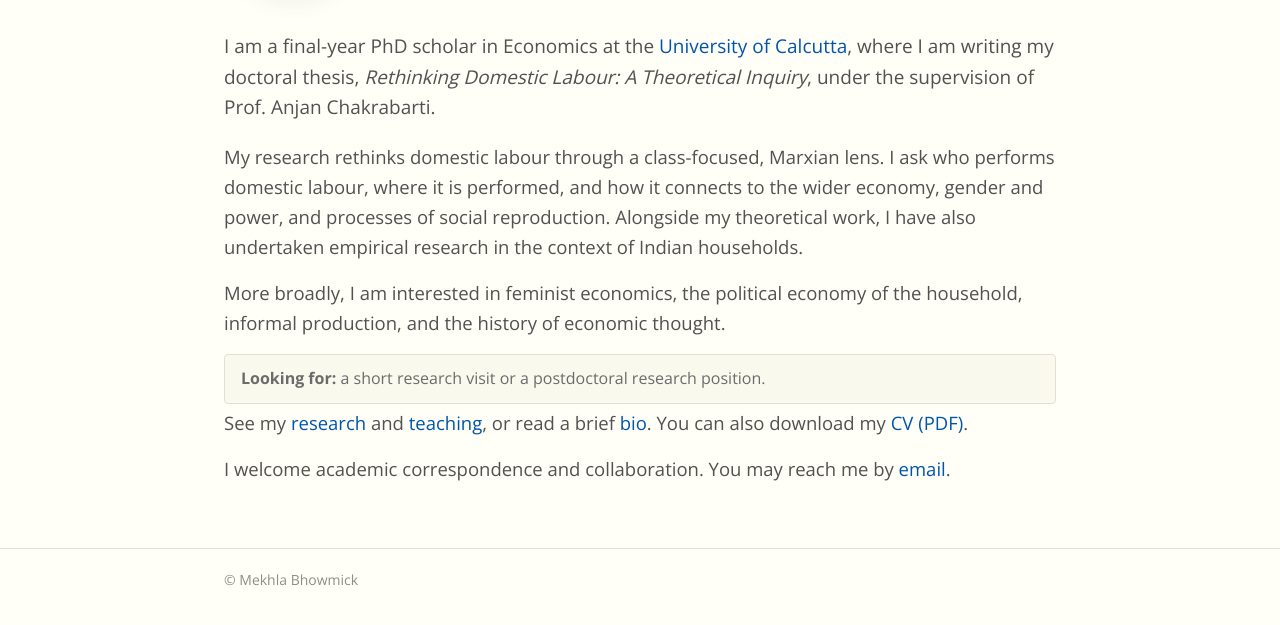
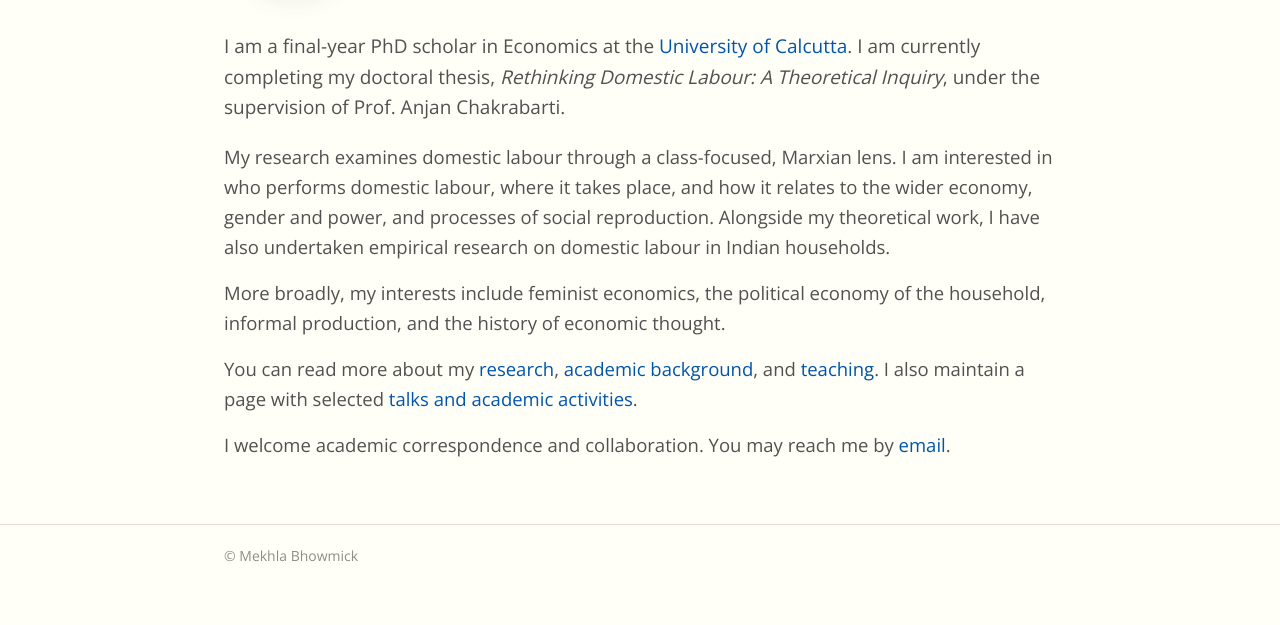
Before and after one commit to mekhlabhowmick/mekhlabhowmick.github.io, a plain HTML site: page index.html in a window 1280 px wide. Shown: the part 247-872 px from the top of the page. Drawn offline with nearby package versions, Linux system fonts and the light colour scheme.

Commit message:
Update index.html

```diff
--- a/index.html
+++ b/index.html
@@ -5,19 +5,20 @@
 <meta name="viewport" content="width=device-width, initial-scale=1">
 
 <title>About &mdash; Mekhla Bhowmick</title>
-<meta name="description" content="Mekhla Bhowmick — PhD scholar in Economics at the University of Calcutta. Domestic labour, class analysis, feminist economics.">
+<meta name="description" content="Mekhla Bhowmick — PhD scholar in Economics at the University of Calcutta, working on domestic labour, Marxian political economy, and feminist economics.">
 
 <link rel="canonical" href="https://mekhlabhowmick.github.io/">
 
 <meta property="og:type" content="profile">
 <meta property="og:site_name" content="Mekhla Bhowmick">
 <meta property="og:title" content="Mekhla Bhowmick — PhD Scholar in Economics, University of Calcutta">
-<meta property="og:description" content="Domestic labour, class analysis, feminist economics.">
+<meta property="og:description" content="Domestic labour, Marxian political economy, and feminist economics.">
 <meta property="og:url" content="https://mekhlabhowmick.github.io/">
 <meta property="og:image" content="https://mekhlabhowmick.github.io/photo.jpg">
+
 <meta name="twitter:card" content="summary">
 <meta name="twitter:title" content="Mekhla Bhowmick — PhD Scholar in Economics">
-<meta name="twitter:description" content="Domestic labour, class analysis, feminist economics.">
+<meta name="twitter:description" content="Domestic labour, Marxian political economy, and feminist economics.">
 <meta name="twitter:image" content="https://mekhlabhowmick.github.io/photo.jpg">
 
 <script type="application/ld+json">
@@ -70,6 +71,7 @@
 
   <header class="masthead">
     <img class="portrait" src="photo.jpg" alt="Mekhla Bhowmick" width="200" height="200">
+
     <div>
       <h1>Mekhla Bhowmick</h1>
       <p class="role">PhD Scholar in Economics, University of Calcutta</p>
@@ -78,33 +80,30 @@
 
   <p class="lede">
     I am a final-year PhD scholar in Economics at the
-    <a href="https://www.caluniv.ac.in/">University of Calcutta</a>, where I am
-    writing my doctoral thesis, <em>Rethinking Domestic Labour: A Theoretical Inquiry</em>,
+    <a href="https://www.caluniv.ac.in/">University of Calcutta</a>.
+    I am currently completing my doctoral thesis,
+    <em>Rethinking Domestic Labour: A Theoretical Inquiry</em>,
     under the supervision of Prof. Anjan Chakrabarti.
   </p>
 
   <p>
-    My research rethinks domestic labour through a class-focused, Marxian lens.
-    I ask who performs domestic labour, where it is performed, and how it connects
-    to the wider economy, gender and power, and processes of social reproduction.
-    Alongside my theoretical work, I have also undertaken empirical research in the
-    context of Indian households.
+    My research examines domestic labour through a class-focused, Marxian lens.
+    I am interested in who performs domestic labour, where it takes place, and
+    how it relates to the wider economy, gender and power, and processes of
+    social reproduction. Alongside my theoretical work, I have also undertaken
+    empirical research on domestic labour in Indian households.
   </p>
 
   <p>
-    More broadly, I am interested in feminist economics, the political economy of
-    the household, informal production, and the history of economic thought.
-  </p>
-
-  <p class="profilerow">
-    <strong>Looking for:</strong> a short research visit or a postdoctoral research position.
+    More broadly, my interests include feminist economics, the political economy
+    of the household, informal production, and the history of economic thought.
   </p>
 
   <p>
-    See my <a href="/research.html">research</a> and
-    <a href="/teaching.html">teaching</a>, or read a brief
-    <a href="/bio.html">bio</a>. You can also download my
-    <a href="/assets/cv/mekhla_bhowmick_cv.pdf">CV&nbsp;(PDF)</a>.
+    You can read more about my <a href="/research.html">research</a>,
+    <a href="/bio.html">academic background</a>, and
+    <a href="/teaching.html">teaching</a>. I also maintain a page with
+    selected <a href="/misc.html">talks and academic activities</a>.
   </p>
 
   <p>
```
